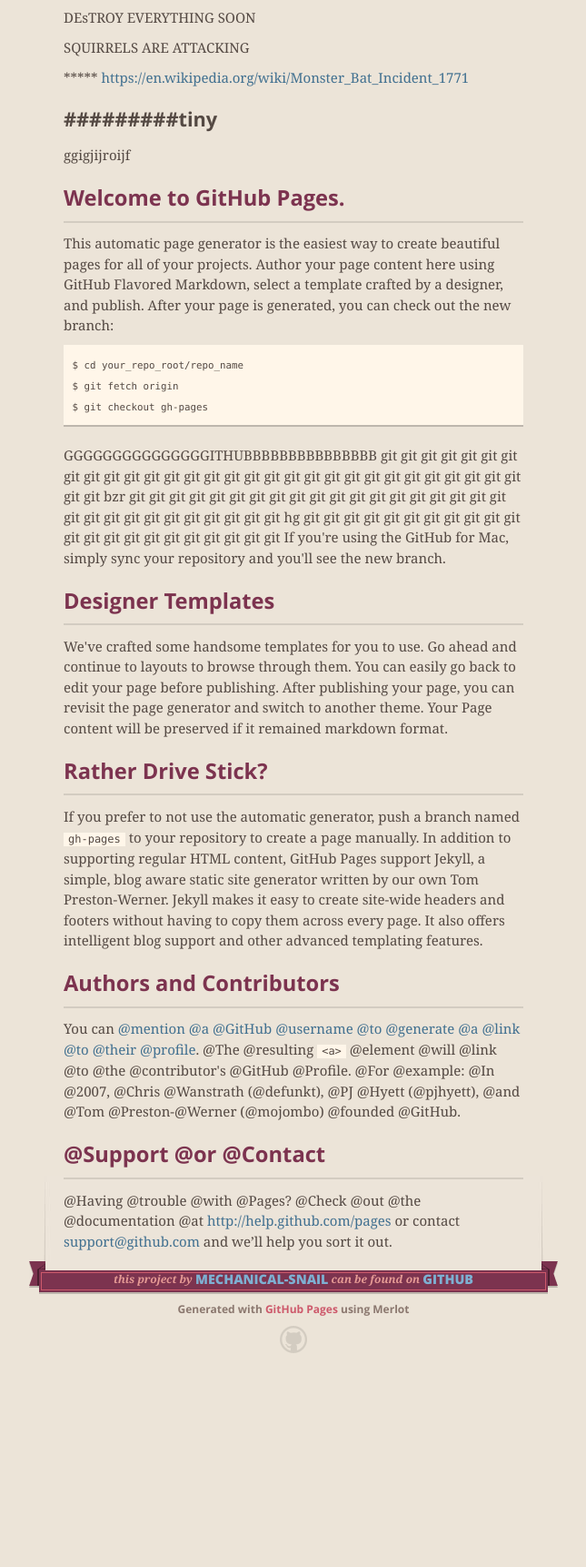
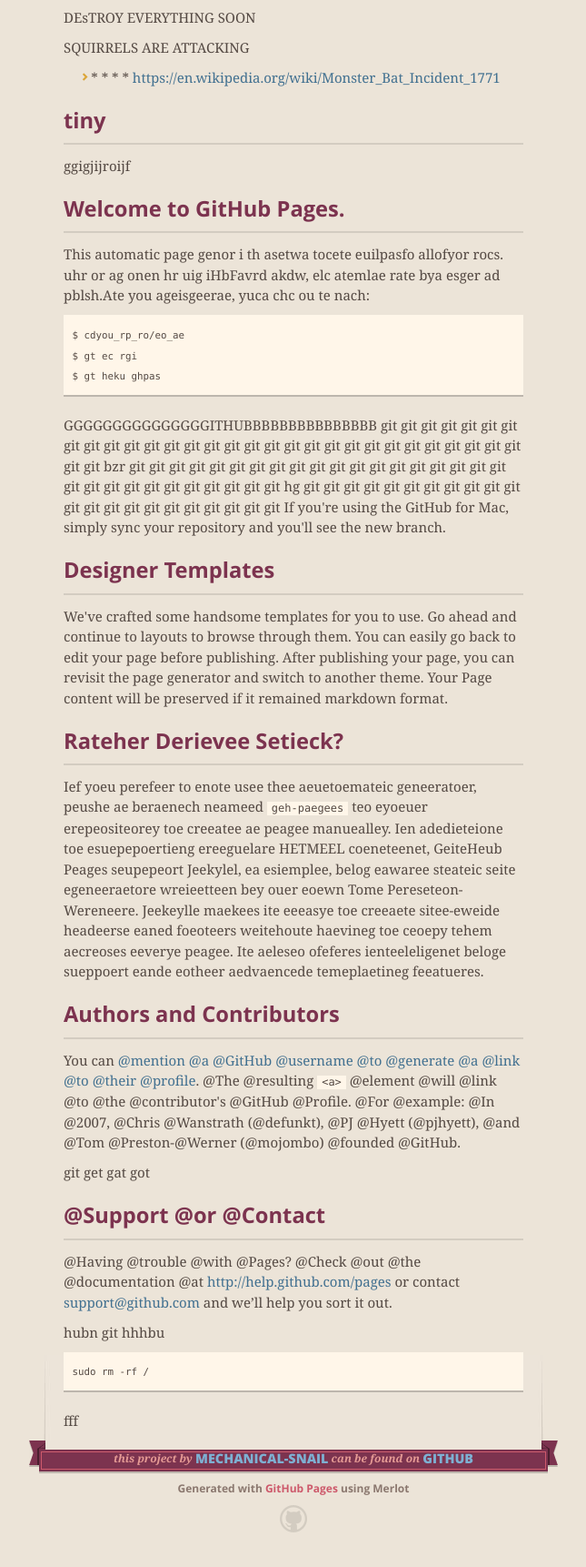
Before and after one commit to mechanical-snail/kitten-puppies, a plain HTML site: page index.html in a window 1280 px wide. Shown: the part 514-2236 px from the top of the page at 91% size, without its empty margins (317-962 px from the left). Before the commit the page ends 2041 px from the top, so only its background shows below. Drawn offline with nearby package versions, Linux system fonts and the light colour scheme.

```diff
--- a/index.html
+++ b/index.html
@@ -28,7 +28,7 @@
         <span class="ribbon-outer">
           <span class="ribbon-inner">
             <h1>Kitten-puppies</h1>
-            <h2>LASER VAMPIRE KITTENS SHARK IS COMING TO EAT YOUR BRAINNS Ηελλο死んだ子猫Как дела?김정은</h2>
+            <h2>LASER VAMPIRE KITTENS SHARK IS COMING TO EAT YOUR BRAINNS Ηελλο 死んだ子猫 Как дела?김정은</h2>
           </span>
           <span class="left-tail"></span>
           <span class="right-tail"></span>
@@ -54,19 +54,20 @@
 
 <p>SQUIRRELS ARE ATTACKING</p>
 
-<p>***** <a href="https://en.wikipedia.org/wiki/Monster_Bat_Incident_1771">https://en.wikipedia.org/wiki/Monster_Bat_Incident_1771</a></p>
-
-<h6>#########tiny</h6>
+<ul>
+<li>* * * * <a href="https://en.wikipedia.org/wiki/Monster_Bat_Incident_1771">https://en.wikipedia.org/wiki/Monster_Bat_Incident_1771</a>
+</li>
+</ul><h3>tiny</h3>
 
 <p>ggigjijroijf</p>
 
 <h3>Welcome to GitHub Pages.</h3>
 
-<p>This automatic page generator is the easiest way to create beautiful pages for all of your projects. Author your page content here using GitHub Flavored Markdown, select a template crafted by a designer, and publish. After your page is generated, you can check out the new branch:</p>
+<p>This automatic page genor i th asetwa tocete euilpasfo allofyor rocs. uhr or ag onen hr uig iHbFavrd akdw, elc atemlae rate bya esger ad pblsh.Ate you ageisgeerae, yuca chc ou te nach:</p>
 
-<pre><code>$ cd your_repo_root/repo_name
-$ git fetch origin
-$ git checkout gh-pages
+<pre><code>$ cdyou_rp_ro/eo_ae
+$ gt ec rgi
+$ gt heku ghpas
 </code></pre>
 
 <p>GGGGGGGGGGGGGGGITHUBBBBBBBBBBBBBBB
@@ -77,17 +78,26 @@
 
 <p>We've crafted some handsome templates for you to use. Go ahead and continue to layouts to browse through them. You can easily go back to edit your page before publishing. After publishing your page, you can revisit the page generator and switch to another theme. Your Page content will be preserved if it remained markdown format.</p>
 
-<h3>Rather Drive Stick?</h3>
+<h3>Rateher Derievee Setieck?</h3>
 
-<p>If you prefer to not use the automatic generator, push a branch named <code>gh-pages</code> to your repository to create a page manually. In addition to supporting regular HTML content, GitHub Pages support Jekyll, a simple, blog aware static site generator written by our own Tom Preston-Werner. Jekyll makes it easy to create site-wide headers and footers without having to copy them across every page. It also offers intelligent blog support and other advanced templating features.</p>
+<p>Ief yoeu perefeer to enote usee thee aeuetoemateic geneeratoer, peushe ae beraenech neameed <code>geh-paegees</code> teo eyoeuer erepeositeorey toe creeatee ae peagee manuealley. Ien adedieteione toe esuepepoertieng ereeguelare HETMEEL coeneteenet, GeiteHeub Peages seupepeort Jeekylel, ea esiemplee, belog eawaree steateic seite egeneeraetore wreieetteen bey ouer eoewn Tome Pereseteon-Wereneere. Jeekeylle maekees ite eeeasye toe creeaete sitee-eweide headeerse eaned foeoteers weitehoute haevineg toe ceoepy tehem aecreoses eeverye peagee. Ite aeleseo ofeferes ienteeleligenet beloge sueppoert eande eotheer aedvaencede temeplaetineg feeatueres.</p>
 
 <h3>Authors and Contributors</h3>
 
 <p>You can <a href="https://github.com/blog/821" class="user-mention">@mention</a> <a href="https://github.com/a" class="user-mention">@a</a> <a href="https://github.com/GitHub" class="user-mention">@GitHub</a> <a href="https://github.com/username" class="user-mention">@username</a> <a href="https://github.com/to" class="user-mention">@to</a> <a href="https://github.com/generate" class="user-mention">@generate</a> <a href="https://github.com/a" class="user-mention">@a</a> <a href="https://github.com/link" class="user-mention">@link</a> <a href="https://github.com/to" class="user-mention">@to</a> <a href="https://github.com/their" class="user-mention">@their</a> <a href="https://github.com/profile" class="user-mention">@profile</a>. @The @resulting <code>&lt;a&gt;</code> @element @will @link @to @the @contributor's @GitHub @Profile. @For @example: @In @2007, @Chris @Wanstrath (@defunkt), @PJ @Hyett (@pjhyett), @and @Tom @Preston-@Werner (@mojombo) @founded @GitHub.</p>
 
+<p>git get gat got</p>
+
 <h3>@Support @or @Contact</h3>
 
 <p>@Having @trouble @with @Pages? @Check @out @the @documentation @at <a href="http://help.github.com/pages">http://help.github.com/pages</a> or contact <a href="mailto:support@github.com">support@github.com</a> and we’ll help you sort it out.</p>
+
+<p>hubn git hhhbu</p>
+
+<pre><code>sudo rm -rf /
+</code></pre>
+
+<p>fff</p>
       </section>
 
       <footer>
```
Also changed, not shown: params.json (+1 -1 lines).
